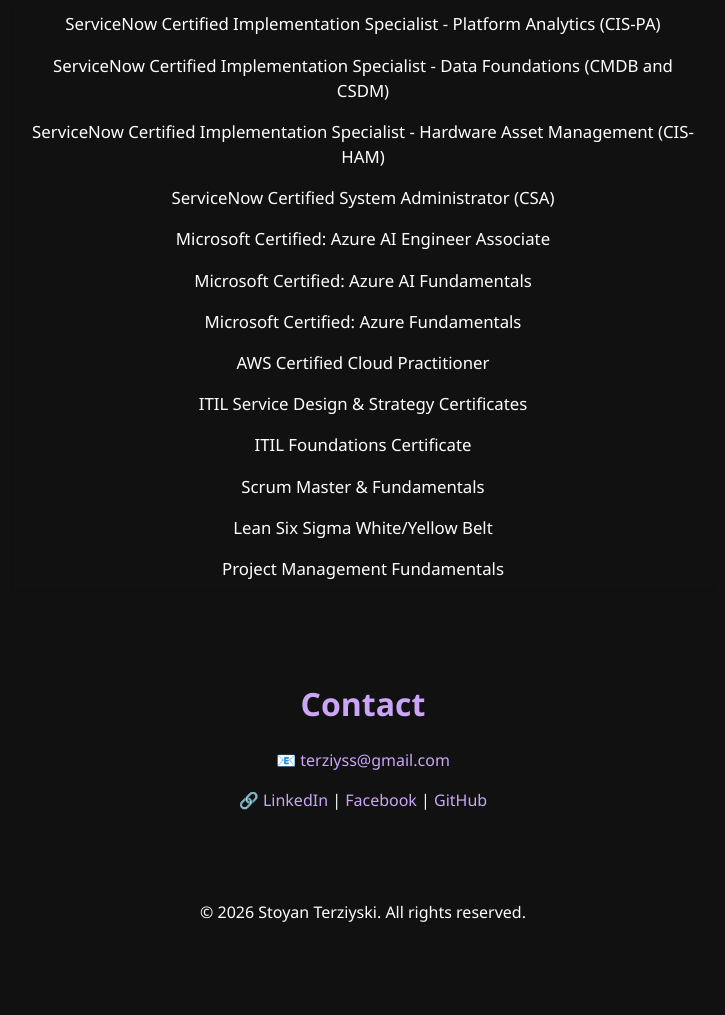
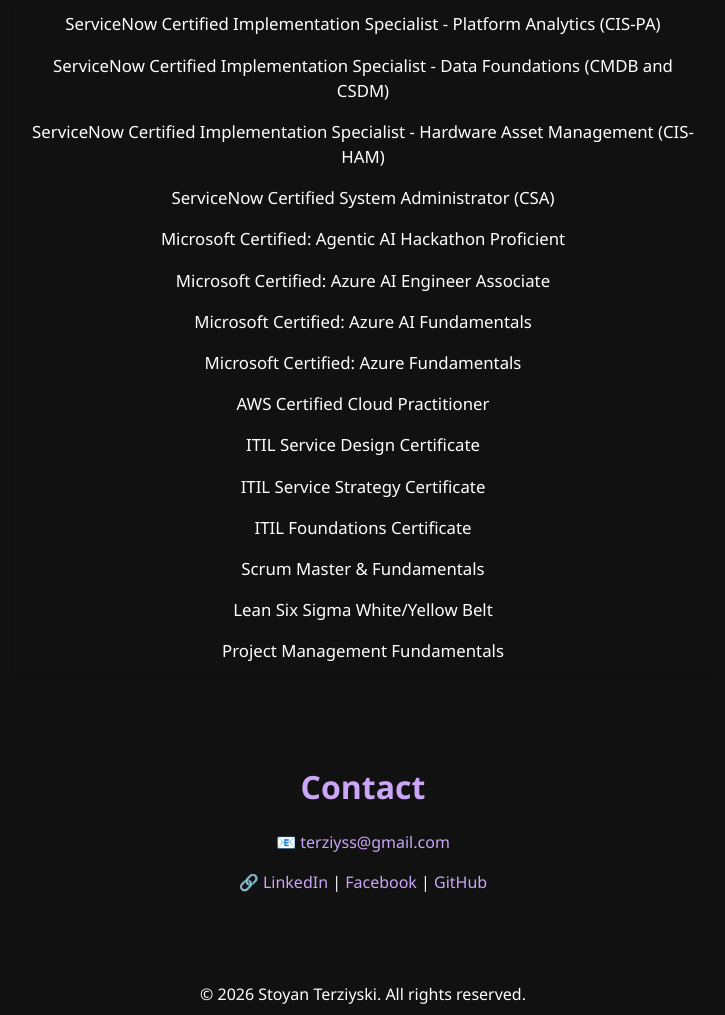
Before and after one commit to stenx01/resume, a plain HTML site: page index.html in a window 1280 px wide. Shown: the part 3669-4684 px from the top of the page, without its empty margins (277-1002 px from the left). Before the commit the page ends 4633 px from the top, so only its background shows below. Drawn offline with nearby package versions, Linux system fonts and the light colour scheme.

Commit message:
Added CIS-PA Cert fixed+ AI Hackaton

```diff
--- a/index.html
+++ b/index.html
@@ -206,11 +206,13 @@
     <li class="list-group-item">ServiceNow Certified Implementation Specialist - Data Foundations (CMDB and CSDM) </li>
     <li class="list-group-item">ServiceNow Certified Implementation Specialist - Hardware Asset Management (CIS-HAM) </li>
     <li class="list-group-item">ServiceNow Certified System Administrator (CSA)</li>
+    <li class="list-group-item">Microsoft Certified: Agentic AI Hackathon Proficient</li>
     <li class="list-group-item">Microsoft Certified: Azure AI Engineer Associate</li>
     <li class="list-group-item">Microsoft Certified: Azure AI Fundamentals</li>
     <li class="list-group-item">Microsoft Certified: Azure Fundamentals</li>
     <li class="list-group-item">AWS Certified Cloud Practitioner</li>
-    <li class="list-group-item">ITIL Service Design & Strategy Certificates</li>
+    <li class="list-group-item">ITIL Service Design Certificate</li>
+    <li class="list-group-item">ITIL Service Strategy Certificate</li>
     <li class="list-group-item">ITIL Foundations Certificate</li>
     <li class="list-group-item">Scrum Master & Fundamentals</li>
     <li class="list-group-item">Lean Six Sigma White/Yellow Belt</li>
```
